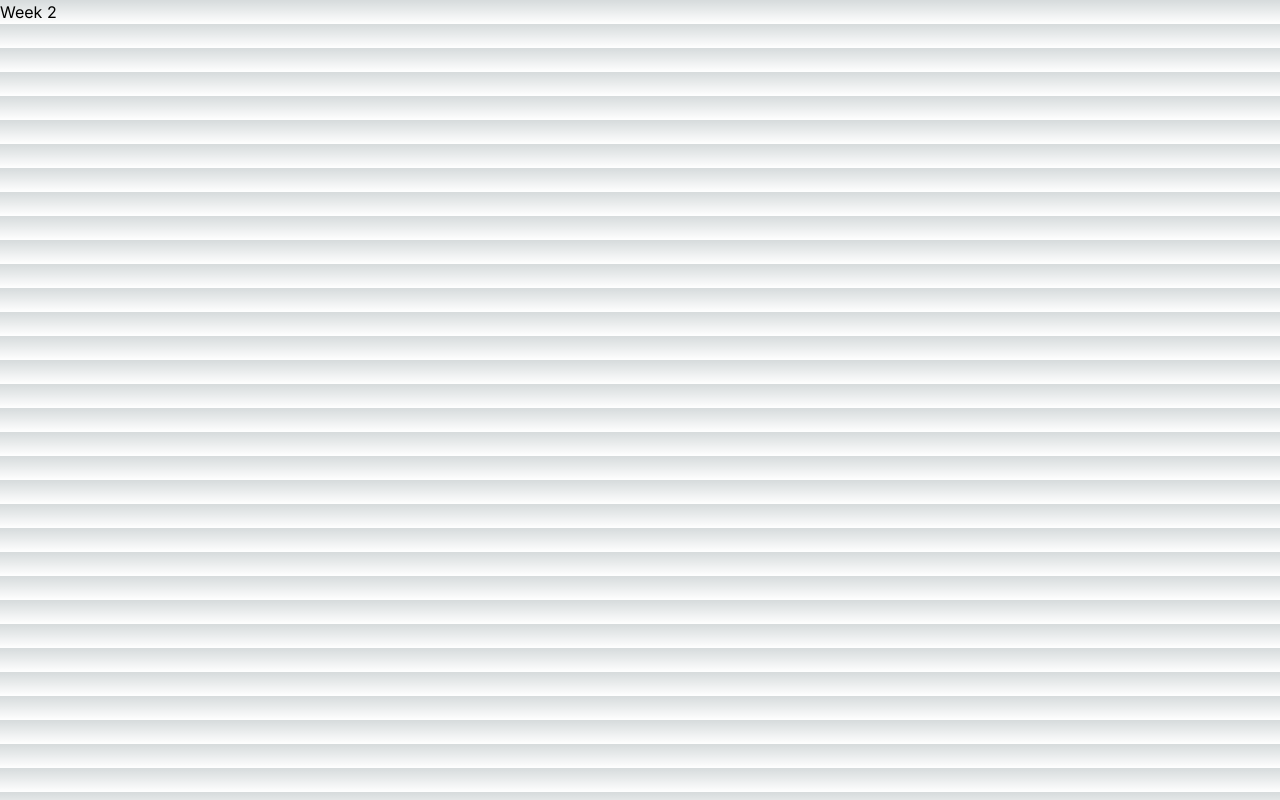
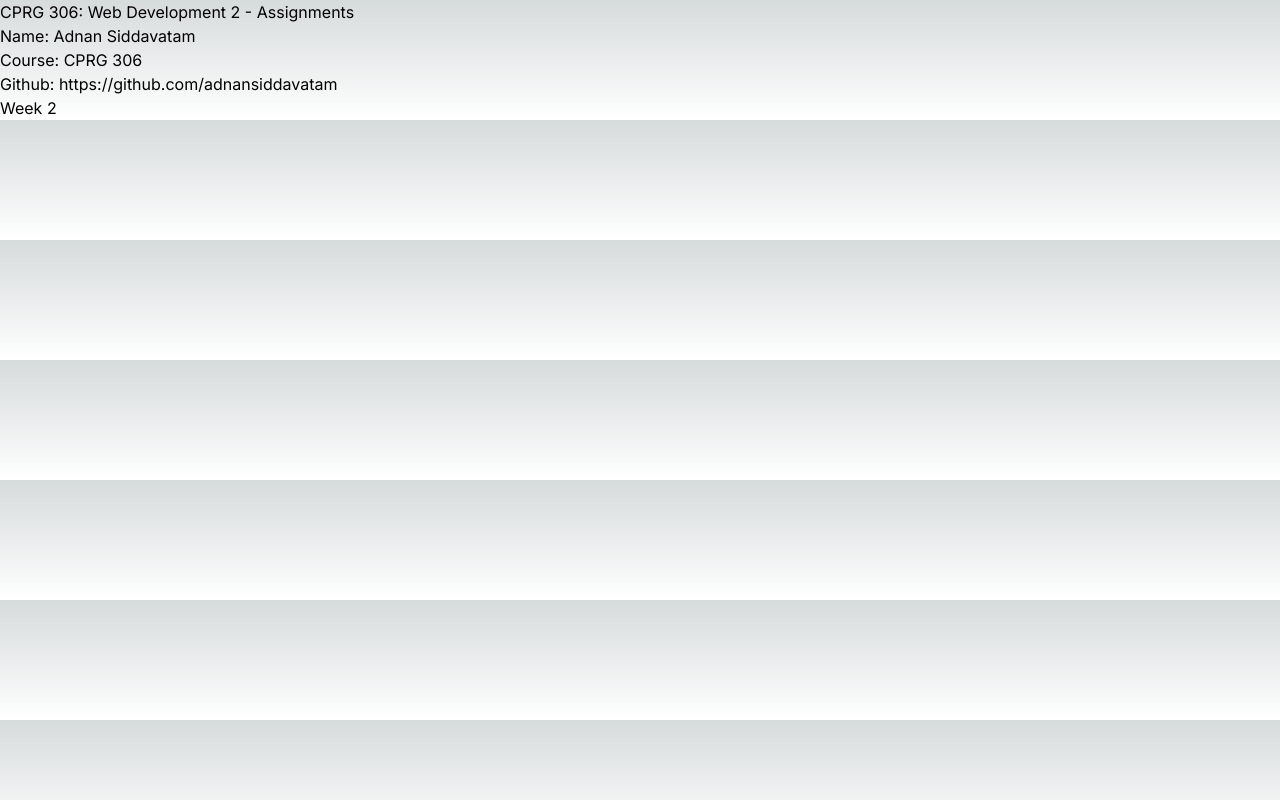
Before and after one commit to adnansiddavatam/cprg306-assignments, a Next.js app: page / in a window 1280 px wide. Built offline with nearby package versions, Linux system fonts and the light colour scheme.

Commit message:
added student info to home page
asdad

```diff
--- a/app/page.js
+++ b/app/page.js
@@ -1,8 +1,10 @@
 import Link from 'next/link';
+import StudentInfo from './StudentInfo';
 export default function Page() {
   return (
     <main>
-          <Link href="../week2">Week 2</Link>
+      <StudentInfo></StudentInfo>
+      <Link href="../week2">Week 2</Link>
     </main>
 
   );
```
